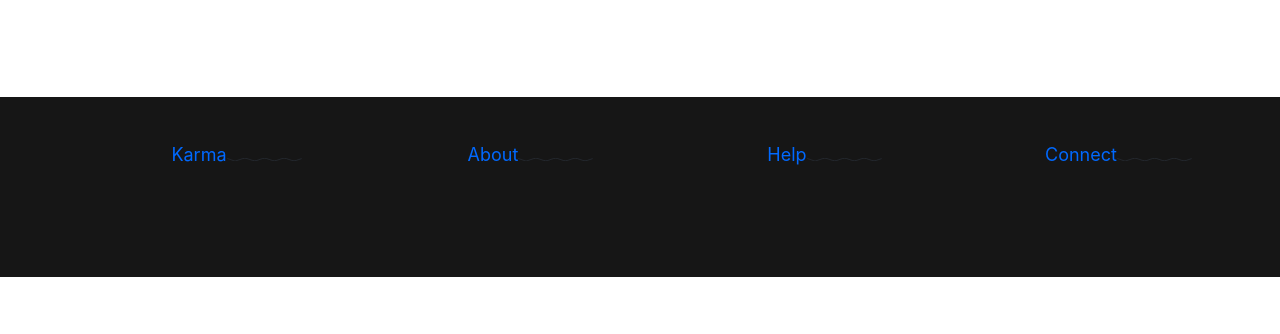
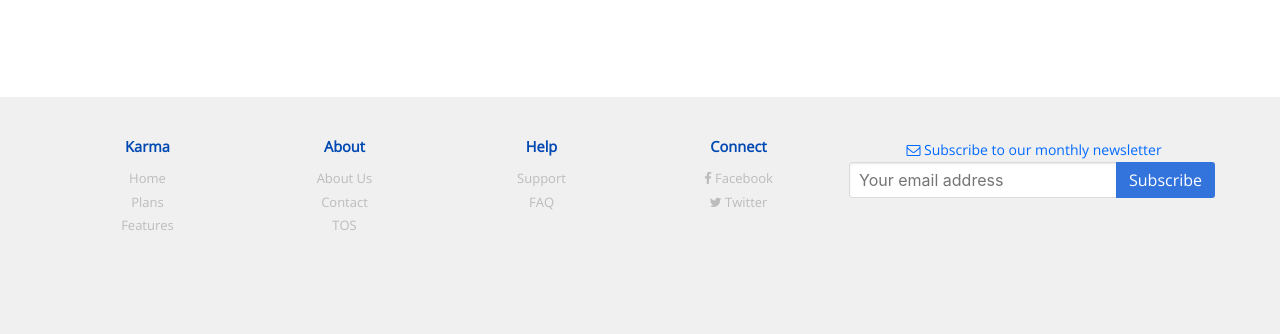
Before and after one commit to codevectorin/hostvector, a PHP site: page / in a window 1280 px wide. Shown: the part 2342-2676 px from the top of the page. Before the commit the page ends 2619 px from the top, so only its background shows below. Run offline with PHP 8.4, Linux system fonts and the light colour scheme; some libraries are stand-ins or nearby versions; some web fonts are replaced.

Commit message:
footer field update

```diff
--- a/assets/css/custom.css
+++ b/assets/css/custom.css
@@ -413,21 +413,61 @@ section#some-features .card-image .image img{
 
 
 .footer {
-  background-color: #161616;
+padding-top: 15px;
+background: #f0f0f0;
+box-shadow: 0 1px 1px 0 rgba(240,240,240,0.1) inset;
+font-size: 13px;
+color: #999;
+line-height: 1.8em;
+-webkit-font-smoothing: antialiased;
+font-family: open sans;
+}
+
+.footer .container {
+    width: 94%;
+    max-width: 1200px;
+    padding-top: 2em;
+    margin: 0 auto;
+}
+
+.footer .column {
+    align-self: flex-start;
+  align-items: center;
+  justify-content: center;
+}
+
+.footer * {
+    -webkit-box-sizing: border-box;
+    -moz-box-sizing: border-box;
+    box-sizing: border-box;
 }
 
 
 .footer h5 {
-  color: #0069FF;
+  color: #0049b2;
+  font-weight: bolder;
 }
 
-.footer h5::after {
-  content: url("../img/h_line.svg");
-  position: absolute;
-  left: 1;
-  right: 1;
-  width: 75px;
-  vertical-align: center;
-  margin-left: -5%
-  margin-bottom: 1em;
+.footer a {
+  color: #9999;
+  display: block;
+  vertical-align: middle;
 }
+
+.footer a:hover {
+color: #161616;
+transition: .5s all;
+}
+
+.footer span {
+  color: #0069ff;
+  font-size: 14px;
+}
+
+.footer i {
+  margin-top:5px
+}
+
+.is-subscribe:hover,.is-subscribe:focus {
+  border-color: #7fb4ff;
+}
--- a/index.html
+++ b/index.html
@@ -423,16 +423,67 @@ And of course, our support is available 24x7 to help with any questions you may
             <div class="content has-text-centered">
                 <div class="columns">
                     <div class="column">
-    <h5>Karma</h5>
+                        <h5>
+                                Karma
+                            </h5>
+                        <a href="/index.html" title="Home">Home</a>
+                        <a href="/plans.html" title="Plans">Plans</a>
+                        <a href="/features.html" title="Features">Features</a>
                     </div>
                     <div class="column">
-    <h5>About</h5>
+                        <h5>
+                                About
+                            </h5>
+                        <a href="/about.html" title="About Us">
+                                About Us
+                            </a>
+                        <a href="/contact.html" title="Contact Us">
+                                Contact
+                            </a>
+                        <a href="tos.html" title="Terms of Service">TOS</a>
                     </div>
                     <div class="column">
-    <h5>Help</h5>
+                        <h5>
+                                Help
+                            </h5>
+                        <a href="/support.html" title="Support">
+                                Support
+                            </a>
+                        <a href="/faq.html" title="FAQ">
+                                FAQ
+                            </a>
                     </div>
                     <div class="column">
-    <h5>Connect</h5>
+                        <h5>
+                                Connect
+                            </h5>
+                        <a href="//facebook.com/hostvector.in">
+                            <i class="fa fa-facebook">
+                                </i> Facebook
+                        </a>
+                        <a href="//twitter.com/@hostvector">
+                            <i class="fa fa-twitter">
+                                </i> Twitter
+                        </a>
+                    </div>
+                    <div class="column is-one-third">
+                        <span>
+                                <i aria-hidden="true" class="fa fa-envelope-o">
+                                </i>
+                                Subscribe to our monthly newsletter
+                            </span>
+                        <br>
+                        <div class="field has-addons">
+                            <p class="control">
+                                <input class="input is-subscribe" placeholder="Your email address" type="text">
+                                </input>
+                            </p>
+                            <p class="control">
+                                <a class="button is-info">
+                                        Subscribe
+                                    </a>
+                            </p>
+                        </div>
                     </div>
                 </div>
             </div>
```
Lines whose indentation alone changed are shown as unchanged.
